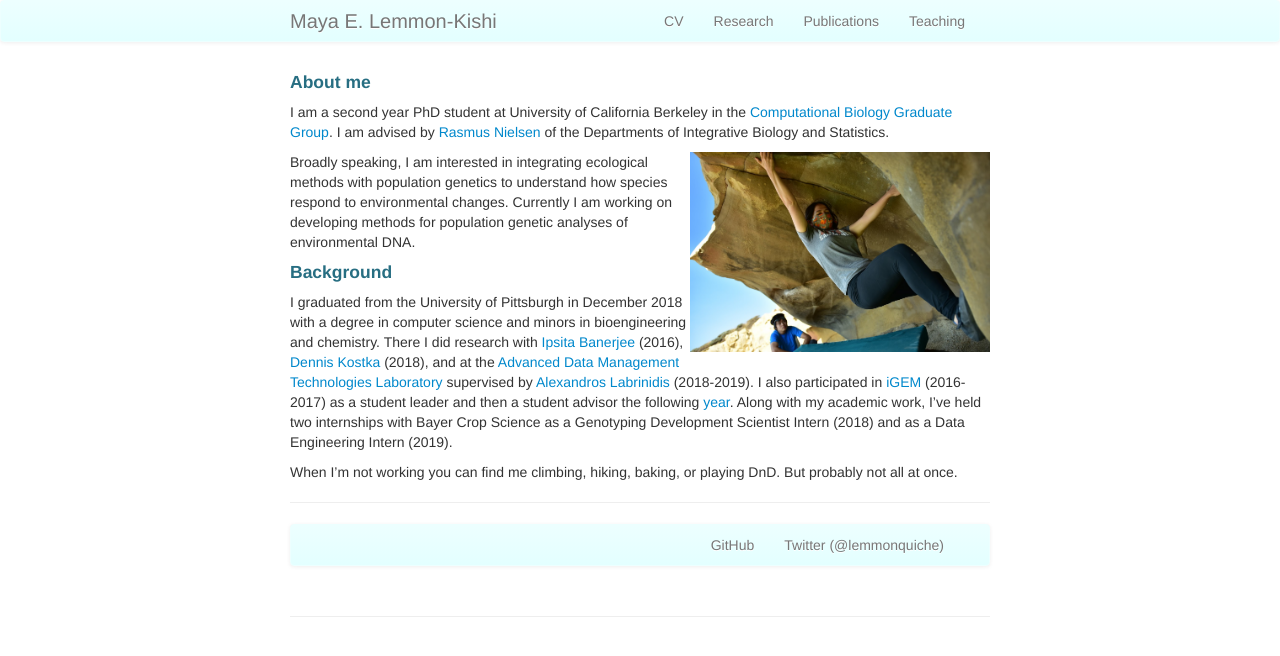
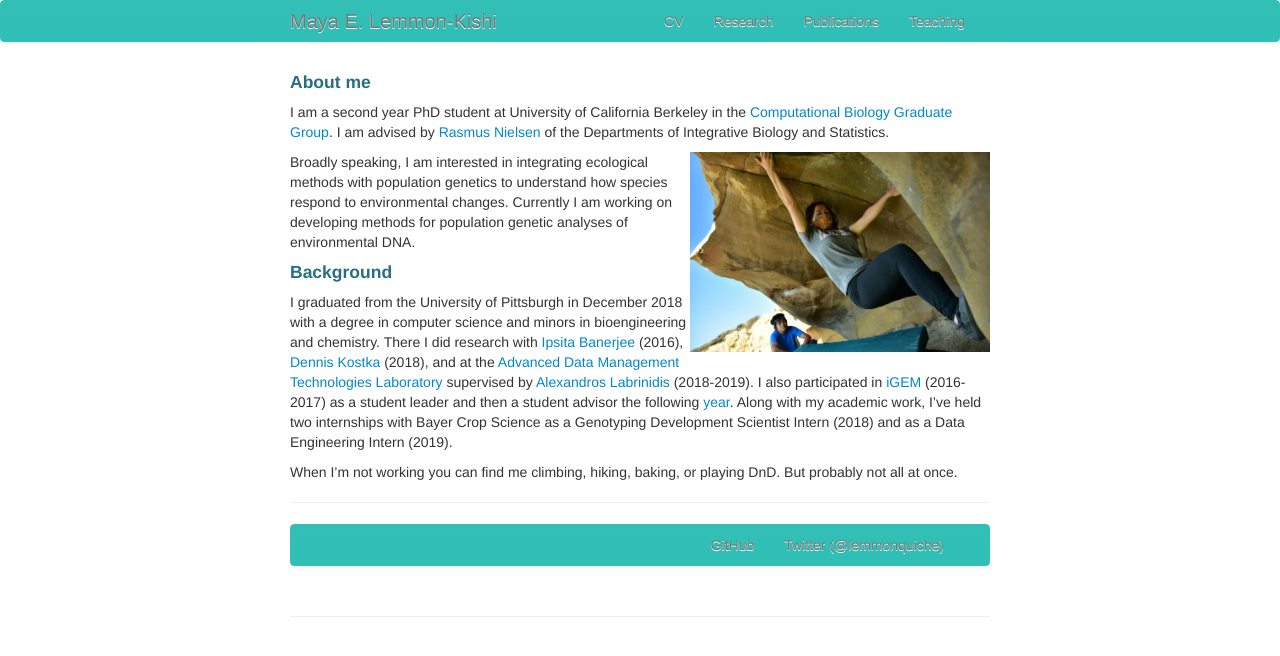
Before and after one commit to lemmonquiche/lemmonquiche.github.io, a Jekyll site: the page built from index.md, in a window 1280 px wide. Shown: the top 656 px of the page. Built offline with Jekyll 4.4.1, drawn with Linux system fonts in a browser that asks for light colours.

Commit message:
color change?

```diff
--- a/assets/themes/twitter/css/my_custom_css.css
+++ b/assets/themes/twitter/css/my_custom_css.css
@@ -89,14 +89,14 @@
     min-height:40px;
     padding-left:20px;
     padding-right:20px;
-    background-color:#845fc0
-    background-image:-moz-linear-gradient(top, #edffff, #e3ffff);
-    background-image:-webkit-gradient(linear, 0 0, 0 100%, from(#edffff), to(#f2f2f2));
-    background-image:-webkit-linear-gradient(top, #edffff, #e3ffff);
-    background-image:-o-linear-gradient(top, #edffff, #e3ffff);
-    background-image:linear-gradient(to bottom, #edffff, #e3ffff);
+    background-color:#fafafa
+    background-image:-moz-linear-gradient(top, #31bfb6, #30bfb6);
+    background-image:-webkit-gradient(linear, 0 0, 0 100%, from(#31bfb6), to(#f2f2f2));
+    background-image:-webkit-linear-gradient(top, #31bfb6, #30bfb6);
+    background-image:-o-linear-gradient(top, #31bfb6, #30bfb6);
+    background-image:linear-gradient(to bottom, #31bfb6, #30bfb6);
     background-repeat:repeat-x;filter:progid:DXImageTransform.Microsoft.gradient(startColorstr='#ffffffff', endColorstr='#fff2f2f2', GradientType=0);
-    border:1px solid #edffff;
+    border:1px solid #31bfb6;
     -webkit-border-radius:4px;
     -moz-border-radius:4px;
     border-radius:4px;
```
